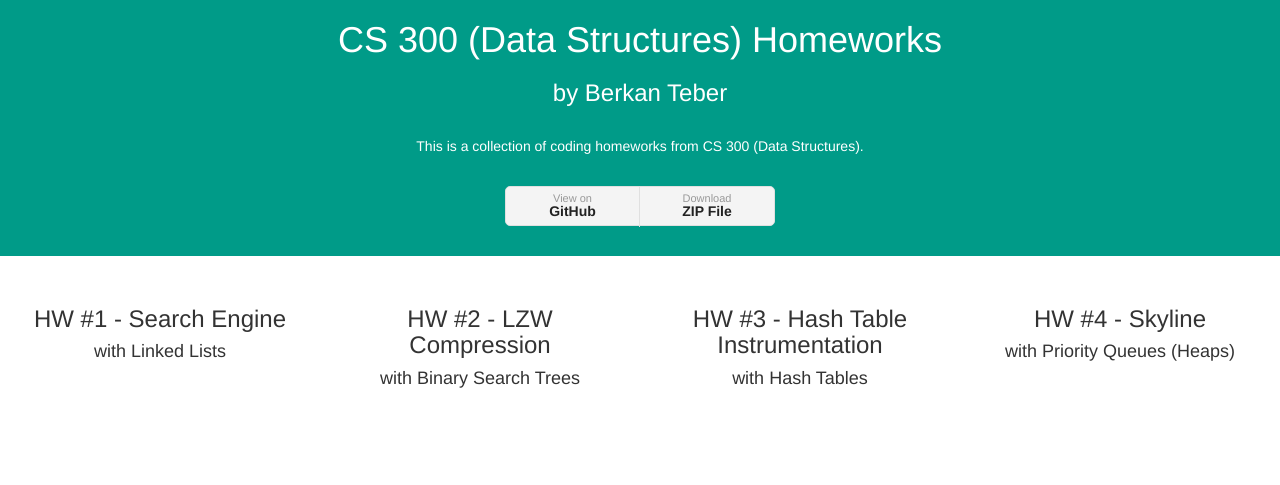
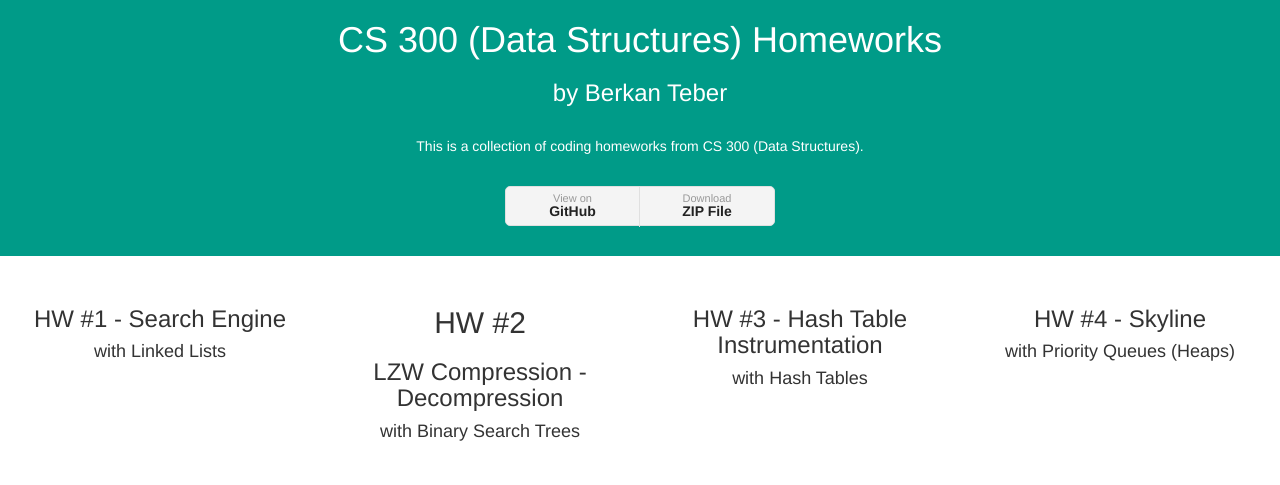
Before and after one commit to berkanteber/data-structure-hws, a plain HTML site: page docs/index.html in a window 1280 px wide. Drawn offline with Linux system fonts and the light colour scheme.

Commit message:
Site Update

```diff
--- a/docs/index.html
+++ b/docs/index.html
@@ -47,7 +47,8 @@
   </div>
 
   <div class="hw2 col-md-3">
-    <h3 align="center">HW #2 - LZW Compression</h3>
+    <h2 align="center">HW #2</h2>
+    <h3 align="center">LZW Compression - Decompression</h3>
     <h4 align="center">with Binary Search Trees</h4>
 
   </div>
```
